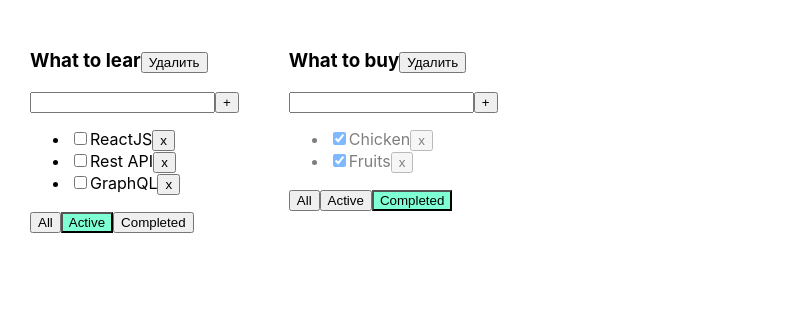
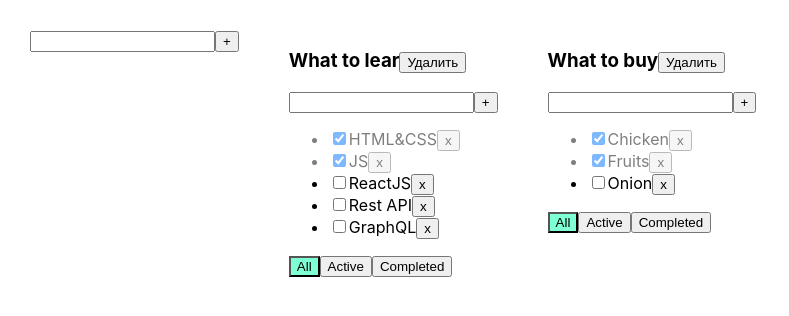
Before and after one commit to Alex-Kiosa/todolist, a React (Create React App) app: page / in a window 1280 px wide. Shown: the top 316 px of the page, without its empty margins (0-789 px from the left). Built offline with nearby package versions, Linux system fonts and the light colour scheme.

Commit message:
Refactoring. Added <AddItemForm> component

```diff
--- a/src/App.tsx
+++ b/src/App.tsx
@@ -2,6 +2,7 @@ import React, {useState} from 'react';
 import './App.css';
 import {Todolist} from './Todolist';
 import {v1} from "uuid";
+import {AddItemForm} from "./components/AddItemForm";
 
 export type FilterValuesType = "all" | "active" | "completed";
 
@@ -11,13 +12,19 @@ export type TodoLIstType = {
     filter: FilterValuesType
 }
 
+// CRUD operations
+// create ++
+// reade ++
+// update +
+// delete ++
+
 function App() {
     const todoListId1 = v1();
     const todoListId2 = v1();
 
     const [todoLists, setTodoLists] = useState<Array<TodoLIstType>>([
-        {id: todoListId1, title: "What to lear", filter: "active"},
-        {id: todoListId2, title: "What to buy", filter: "completed"}
+        {id: todoListId1, title: "What to lear", filter: "all"},
+        {id: todoListId2, title: "What to buy", filter: "all"}
     ])
 
     const [tasksObj, setTasksObj] = useState({
@@ -35,6 +42,13 @@ function App() {
         ]
     })
 
+    const addTodoList = (title: string) => {
+        const newTodoListId = v1()
+        const newTodoList : TodoLIstType = {id: newTodoListId, title: title, filter: "all"}
+        setTodoLists([newTodoList, ...todoLists])
+        setTasksObj({...tasksObj, [newTodoListId] : []})
+    }
+
     const removeTodoList = (todoListId: string) => {
         const newTodoLists = todoLists.filter(tl => tl.id !== todoListId)
         setTodoLists(newTodoLists)
@@ -44,15 +58,14 @@ function App() {
     const addTask = (taskTitle: string, todoListId: string) => {
         const task = {id: v1(), title: taskTitle, isDone: false}
         const tasks = tasksObj[todoListId]
-        tasksObj[todoListId] = [task,...tasks]
+        tasksObj[todoListId] = [task, ...tasks]
         setTasksObj({...tasksObj})
     }
 
     const removeTask = (id: string, todoListId: string) => {
         const tasks = tasksObj[todoListId]
-        const filteredTasks = tasks.filter(t => t.id != id);
-        tasksObj[todoListId] = filteredTasks
-        setTasksObj({...tasksObj});
+        tasksObj[todoListId] = tasks.filter(t => t.id != id)
+        setTasksObj({...tasksObj})
     }
 
     const changeFilter = (value: FilterValuesType, todoListId: string) => {
@@ -73,6 +86,7 @@ function App() {
 
     return (
         <div className="App">
+            <AddItemForm addItem={addTodoList}/>
             {
                 todoLists.map(tl => {
                     let tasksForTodolist = tasksObj[tl.id];
--- a/src/Todolist.tsx
+++ b/src/Todolist.tsx
@@ -1,6 +1,7 @@
-import React, {ChangeEvent, useState, KeyboardEvent} from 'react';
+import React, {ChangeEvent} from 'react';
 import {FilterValuesType} from './App';
 import {Button} from "./components/Button";
+import {AddItemForm} from "./components/AddItemForm";
 
 type TaskType = {
     id: string
@@ -21,39 +22,22 @@ type PropsType = {
 }
 
 export function Todolist(props: PropsType) {
-    const [taskTitle, setTaskTitle] = useState("");
-    const [error, setError] = useState<string>("")
 
     const removeTodoListHandler = () => props.removeTodoList(props.id)
 
-    const onchangeInputHandler = (event: ChangeEvent<HTMLInputElement>) => setTaskTitle(event.currentTarget.value)
-
-    const onkeypressInputHandler = (event: KeyboardEvent<HTMLInputElement>) => {
-        setError("")
-        if (event.key === 'Enter') addTaskHandler()
-    }
-
-    const addTaskHandler = () => {
-        if (taskTitle.trim() !== "") {
-            props.addTask(taskTitle, props.id)
-            setTaskTitle("")
-        } else {
-            setError("Title is required")
-        }
+    const addTask = (itemTitle: string) => {
+        props.addTask(itemTitle, props.id)
     }
 
     const removeTaskHandler = (taskId: string) => props.removeTask(taskId, props.id)
 
-    return <div>
+    return (
+        <div>
             <h3>
                 {props.title}
                 <Button buttonName={"Удалить"} onClick={removeTodoListHandler}/>
             </h3>
-        <div>
-            <input className={error ? "error" : ""} onChange={onchangeInputHandler} onKeyDown={onkeypressInputHandler} value={taskTitle}/>
-            <Button buttonName="+" onClick={addTaskHandler}/>
-            <div className="error-message">{error}</div>
-        </div>
+            <AddItemForm addItem={addTask}/>
             <ul>
                 {props.tasks.map(t => {
                     const changeStatusHandler = (e: ChangeEvent<HTMLInputElement>) => {
@@ -71,9 +55,13 @@ export function Todolist(props: PropsType) {
                 })}
             </ul>
             <div>
-            <Button className={props.filter === "all" ? "active-filter" : ""} buttonName={"All"} onClick={() => props.changeFilter('all', props.id)}/>
-            <Button className={props.filter === "active" ? "active-filter" : ""} buttonName={"Active"} onClick={() => props.changeFilter('active', props.id)}/>
-            <Button className={props.filter === "completed" ? "active-filter" : ""} buttonName={"Completed"} onClick={() => props.changeFilter('completed', props.id)}/>
+                <Button className={props.filter === "all" ? "active-filter" : ""} buttonName={"All"}
+                        onClick={() => props.changeFilter('all', props.id)}/>
+                <Button className={props.filter === "active" ? "active-filter" : ""} buttonName={"Active"}
+                        onClick={() => props.changeFilter('active', props.id)}/>
+                <Button className={props.filter === "completed" ? "active-filter" : ""} buttonName={"Completed"}
+                        onClick={() => props.changeFilter('completed', props.id)}/>
             </div>
         </div>
+    )
 }
--- /dev/null
+++ b/src/components/AddItemForm.tsx
@@ -0,0 +1,36 @@
+import {Button} from "./Button";
+import React, {useState, ChangeEvent, KeyboardEvent} from "react";
+
+type AddItemFormPropsType = {
+    addItem: (itemTitle: string) => void
+}
+
+export const AddItemForm = (props: AddItemFormPropsType) => {
+    const [itemTitle, setItemTitle] = useState("")
+    const [error, setError] = useState<string>("")
+
+    const onchangeInputHandler = (event: ChangeEvent<HTMLInputElement>) => setItemTitle(event.currentTarget.value)
+
+    const onkeypressInputHandler = (event: KeyboardEvent<HTMLInputElement>) => {
+        setError("")
+        if (event.key === 'Enter') addItemHandler()
+    }
+
+    const addItemHandler = () => {
+        if (itemTitle.trim() !== "") {
+            props.addItem(itemTitle)
+            setItemTitle("")
+        } else {
+            setError("Title is required")
+        }
+    }
+
+    return (
+        <div>
+            <input className={error ? "error" : ""} onChange={onchangeInputHandler}
+                   onKeyDown={onkeypressInputHandler} value={itemTitle}/>
+            <Button buttonName="+" onClick={addItemHandler}/>
+            <div className="error-message">{error}</div>
+        </div>
+    )
+}
```
Also changed, not shown: src/components/EditableText.tsx (added, +7 -0 lines). Lines whose indentation alone changed are shown as unchanged.
